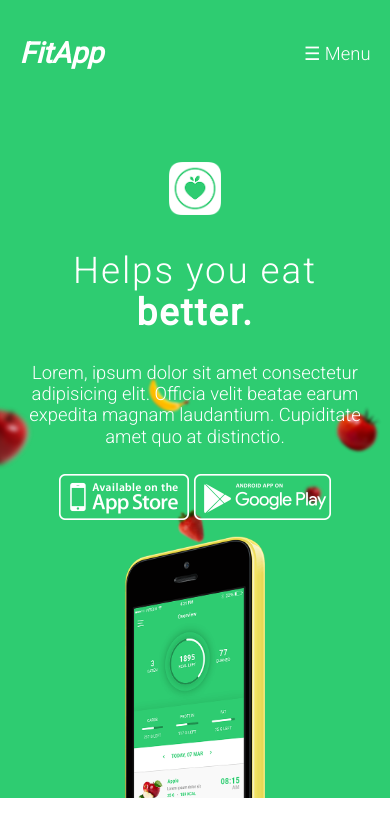
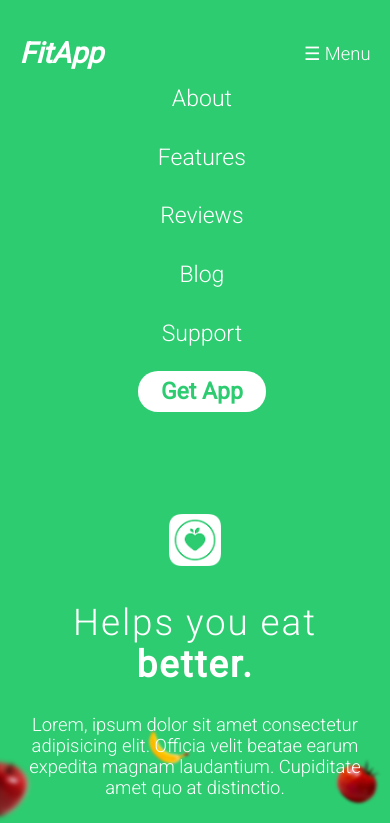
Before and after one commit to yozhikvtumane/fit-app, a plain HTML site: page index.html in a window 390 px wide. Both pictures are taken after a click on the link "☰ Menu". Shown: the top 823 px of the page. Drawn offline with nearby package versions, Linux system fonts and the light colour scheme.

Commit message:
upd mobile

```diff
--- a/index.html
+++ b/index.html
@@ -78,5 +78,20 @@
             <a href="" class="get-app">Get App</a>
         </div>
     </footer>
+    <script>
+        const navToggle = document.querySelector('.toggle__menu')
+        const menu = document.querySelector('.menu')
+
+        function toggleMenu () {
+            menu.classList.toggle('menu-open')
+        }
+
+        navToggle.addEventListener('click' , toggleMenu)
+        window.addEventListener('resize' , (e) => {
+            if (e.target.innerWidth > 720 && menu.classList.toString().includes('menu-open')) {
+                toggleMenu()
+            }
+        })
+    </script>
 </body>
 </html>
--- a/styles/style.css
+++ b/styles/style.css
@@ -56,6 +56,7 @@ a {
 a:hover {
     text-decoration: underline;
 }
+
 .logo__nav {
     font-weight: 900;
     font-size: 1.8rem;
@@ -65,6 +66,12 @@ a:hover {
 .header__wrapper {
     justify-content: space-between;
     align-items: center;
+}
+
+/* .logo {order: 1;} */
+
+.menu {
+    display: flex;
 }
 
 .menu ul li {
@@ -233,11 +240,39 @@ footer {
         padding-bottom: 0.6em;
     }
 
+    .header__wrapper {
+        flex-wrap: wrap;
+    }
+    .header__wrapper > a {
+        text-align: right;
+    }
+
+    .logo {
+        /* flex: 1; */
+    }
+
     .toggle__menu {
-        display: inline;
+        display: flex;
+        /* flex: 1; */
     }
 
     .menu {
         display: none;
+        flex: 1 100%;
+        justify-content: center;
+    }
+    .menu-open {
+        display: flex;
+    }
+
+    .menu ul {
+        display: flex;
+        flex-direction: column;
+    }
+
+    .menu ul li {
+        text-align: center;
+        padding: 0.7em 0;
+        font-size: 1.25em;
     }
 }
```
